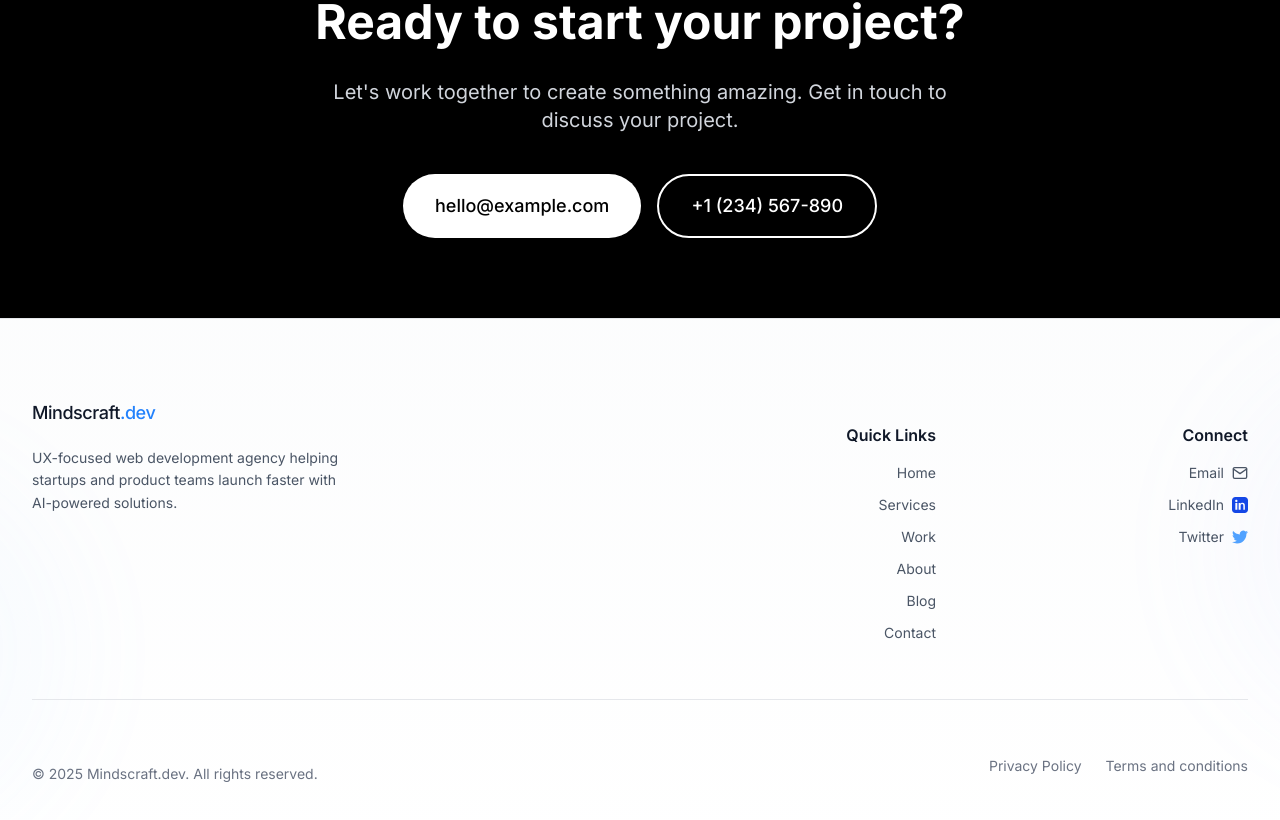
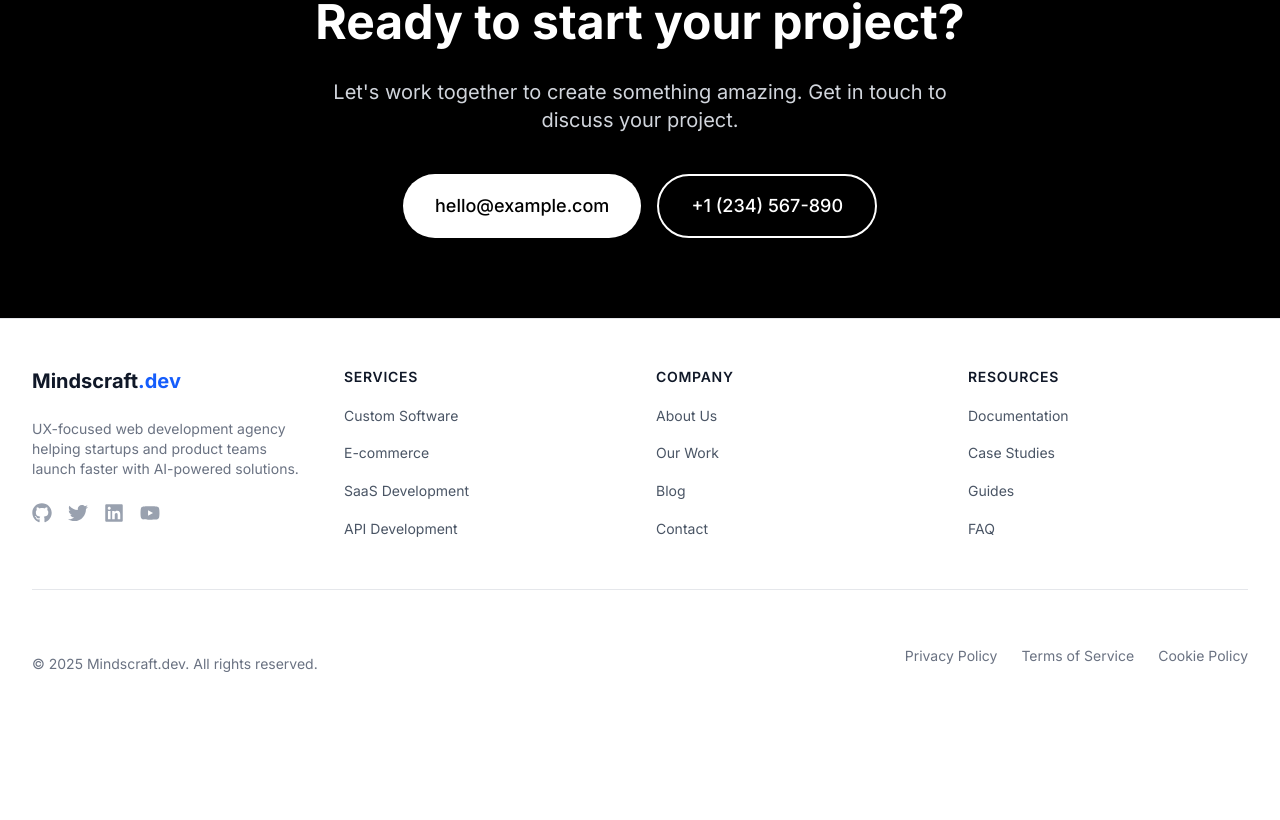
Before and after one commit to MindsCraft/mindscraft.dev, a Next.js app: page / in a window 1280 px wide. Shown: the part 7594-8414 px from the top of the page. After the commit the page ends 8332 px from the top, so only its background shows below. Built offline with nearby package versions, Linux system fonts and the light colour scheme.

Commit message:
feat: updated footer

```diff
--- a/next.config.js
+++ b/next.config.js
@@ -1,7 +1,6 @@
 /** @type {import('next').NextConfig} */
 const nextConfig = {
   images: {
-    domains: ['localhost', 'picsum.photos', 'images.unsplash.com'],
     remotePatterns: [
       {
         protocol: 'https',
@@ -11,6 +10,10 @@ const nextConfig = {
         protocol: 'https',
         hostname: 'images.unsplash.com',
       },
+      {
+        protocol: 'http',
+        hostname: 'localhost',
+      },
     ],
   },
   // Ensure meta tags are properly generated
--- a/scripts/generate-sitemap.js
+++ b/scripts/generate-sitemap.js
@@ -1,5 +1,9 @@
-const fs = require('fs');
-const path = require('path');
+import fs from 'fs';
+import path from 'path';
+import { fileURLToPath } from 'url';
+
+const __filename = fileURLToPath(import.meta.url);
+const __dirname = path.dirname(__filename);
 
 // Get base URL from environment or use default
 const baseUrl = (process.env.NEXT_PUBLIC_SITE_URL || 'https://typewriting.ai').replace(/\/$/, '');
@@ -12,13 +16,48 @@ const pages = [
     changeFrequency: 'daily',
     priority: 1,
   },
-  // Add other pages as needed
-  // {
-  //   url: '/about',
-  //   lastModified: new Date(),
-  //   changeFrequency: 'monthly',
-  //   priority: 0.8,
-  // },
+  {
+    url: '/about',
+    lastModified: new Date(),
+    changeFrequency: 'monthly',
+    priority: 0.8,
+  },
+  {
+    url: '/blog',
+    lastModified: new Date(),
+    changeFrequency: 'weekly',
+    priority: 0.9,
+  },
+  {
+    url: '/contact',
+    lastModified: new Date(),
+    changeFrequency: 'monthly',
+    priority: 0.7,
+  },
+  {
+    url: '/services',
+    lastModified: new Date(),
+    changeFrequency: 'monthly',
+    priority: 0.8,
+  },
+  {
+    url: '/work',
+    lastModified: new Date(),
+    changeFrequency: 'weekly',
+    priority: 0.9,
+  },
+  {
+    url: '/privacy-policy',
+    lastModified: new Date(),
+    changeFrequency: 'yearly',
+    priority: 0.5,
+  },
+  {
+    url: '/terms-and-conditions',
+    lastModified: new Date(),
+    changeFrequency: 'yearly',
+    priority: 0.5,
+  },
 ];
 
 // Generate sitemap XML
--- a/src/app/home/Work.tsx
+++ b/src/app/home/Work.tsx
@@ -14,7 +14,7 @@ export default function Work() {
               <Link href={`/work/${project.id}`}>
                 <div className="relative h-[60vh] w-full overflow-hidden rounded-2xl">
                   <Image
-                    src={project.images[0]}
+                    src={project.images?.[0] || project.image}
                     alt={project.title}
                     fill
                     className="object-cover group-hover:scale-105 transition-transform duration-300"
--- a/src/app/layout.tsx
+++ b/src/app/layout.tsx
@@ -2,7 +2,7 @@ import type { Metadata, Viewport } from "next";
 import { Inter, JetBrains_Mono } from "next/font/google";
 import "@/styles/globals.css";
 import Header from "@/components/layout/header";
-import Footer from "@/components/layout/footer";
+import Footer from "@/components/layout/Footer";
 import React from "react";
 import { Providers } from "@/components/providers";
 // Import the client-side Google Analytics wrapper
--- a/src/components/layout/footer.tsx
+++ b/src/components/layout/footer.tsx
@@ -1,163 +1,131 @@
 "use client";
 
 import Link from 'next/link';
-import { motion } from 'framer-motion';
-import { FaYoutube, FaGithub, FaDiscord, FaBook } from 'react-icons/fa';
-import { FiMail } from 'react-icons/fi';
+import { FaGithub, FaTwitter, FaLinkedin, FaYoutube } from 'react-icons/fa';
+
+type FooterLink = {
+  title: string;
+  href: string;
+  external?: boolean;
+};
+
+const products: FooterLink[] = [
+  { title: 'Web Development', href: '/services/web-development' },
+  { title: 'UI/UX Design', href: '/services/design' },
+  { title: 'Mobile Apps', href: '/services/mobile' },
+  { title: 'AI Solutions', href: '/services/ai' },
+];
+
+const services: FooterLink[] = [
+  { title: 'Custom Software', href: '/services/custom-software' },
+  { title: 'E-commerce', href: '/services/ecommerce' },
+  { title: 'SaaS Development', href: '/services/saas' },
+  { title: 'API Development', href: '/services/api' },
+];
+
+const company: FooterLink[] = [
+  { title: 'About Us', href: '/about' },
+  { title: 'Our Work', href: '/work' },
+  { title: 'Blog', href: '/blog' },
+  { title: 'Contact', href: '/contact' },
+];
+
+const resources: FooterLink[] = [
+  { title: 'Documentation', href: '/docs', external: true },
+  { title: 'Case Studies', href: '/case-studies' },
+  { title: 'Guides', href: '/guides' },
+  { title: 'FAQ', href: '/faq' },
+];
+
+const linkGroups = [
+  { title: 'Services', links: services },
+  { title: 'Company', links: company },
+  { title: 'Resources', links: resources },
+];
 
 export default function Footer() {
-  const scrollToSection = (sectionId: string) => {
-    const element = document.getElementById(sectionId);
-    if (element) {
-      element.scrollIntoView({ behavior: 'smooth' });
-    }
-  };
+  const currentYear = new Date().getFullYear();
+
+  const renderLinks = (title: string, links: FooterLink[]) => (
+    <div className="space-y-4">
+      <h3 className="text-sm font-semibold text-gray-900 uppercase tracking-wider">
+        {title}
+      </h3>
+      <ul className="space-y-3">
+        {links.map((link) => (
+          <li key={link.href}>
+            <Link
+              href={link.href}
+              target={link.external ? '_blank' : '_self'}
+              rel={link.external ? 'noopener noreferrer' : ''}
+              className="text-sm text-gray-600 hover:text-gray-900 transition-colors"
+            >
+              {link.title}
+            </Link>
+          </li>
+        ))}
+      </ul>
+    </div>
+  );
 
   return (
-    <footer className="w-full border-t border-gray-200 py-20 mt-auto bg-white relative overflow-hidden">
-      {/* Decorative elements */}
-      <div className="absolute inset-0 bg-gradient-to-b from-gray-50 to-white opacity-50 pointer-events-none"></div>
-      <div className="absolute top-0 left-0 w-full h-full overflow-hidden opacity-5 pointer-events-none">
-        <div className="absolute top-1/4 -left-1/4 w-96 h-96 bg-blue-300 rounded-full filter blur-3xl"></div>
-        <div className="absolute bottom-1/4 -right-1/4 w-96 h-96 bg-indigo-300 rounded-full filter blur-3xl"></div>
-      </div>
-
-      <div className="relative max-w-7xl mx-auto px-4 sm:px-6 lg:px-8">
-        <motion.div
-          initial={{ opacity: 0, y: 20 }}
-          whileInView={{ opacity: 1, y: 0 }}
-          viewport={{ once: true }}
-          transition={{ duration: 0.6 }}
-          className="grid grid-cols-1 md:grid-cols-4 gap-8"
-        >
-          <motion.div
-            initial={{ opacity: 0, y: 20 }}
-            whileInView={{ opacity: 1, y: 0 }}
-            viewport={{ once: true }}
-            transition={{ duration: 0.6, delay: 0.1 }}
-            className="space-y-5 md:col-span-2"
-          >
-            <motion.div
-              whileHover={{ scale: 1.02 }}
-              transition={{ type: 'spring', stiffness: 400, damping: 10 }}
-              className="flex items-center"
-            >
-              <div className="text-lg font-medium tracking-tight text-gray-900 group-hover:text-gray-800 transition-colors duration-200">
-                Mindscraft<span className="text-[#2382fc] group-hover:text-blue-700 transition-colors duration-200">.dev</span>
-              </div>
-            </motion.div>
-            <p className="text-sm text-gray-600 max-w-xs leading-relaxed">
+    <footer className="bg-white border-t border-gray-200">
+      <div className="max-w-7xl mx-auto px-4 sm:px-6 lg:px-8 py-12">
+        <div className="grid grid-cols-1 sm:grid-cols-2 lg:grid-cols-4 gap-8">
+          <div className="space-y-6">
+            <div className="flex items-center">
+              <span className="text-xl font-bold text-gray-900">
+                Mindscraft<span className="text-blue-600">.dev</span>
+              </span>
+            </div>
+            <p className="text-sm text-gray-500 max-w-xs">
               UX-focused web development agency helping startups and product teams launch faster with AI-powered solutions.
             </p>
             <div className="flex gap-4">
-              {/* Add social icons if needed */}
+              <a href="https://github.com" target="_blank" rel="noopener noreferrer" className="text-gray-400 hover:text-gray-500">
+                <span className="sr-only">GitHub</span>
+                <FaGithub className="h-5 w-5" />
+              </a>
+              <a href="https://twitter.com" target="_blank" rel="noopener noreferrer" className="text-gray-400 hover:text-gray-500">
+                <span className="sr-only">Twitter</span>
+                <FaTwitter className="h-5 w-5" />
+              </a>
+              <a href="https://linkedin.com" target="_blank" rel="noopener noreferrer" className="text-gray-400 hover:text-gray-500">
+                <span className="sr-only">LinkedIn</span>
+                <FaLinkedin className="h-5 w-5" />
+              </a>
+              <a href="https://youtube.com" target="_blank" rel="noopener noreferrer" className="text-gray-400 hover:text-gray-500">
+                <span className="sr-only">YouTube</span>
+                <FaYoutube className="h-5 w-5" />
+              </a>
             </div>
-          </motion.div>
+          </div>
 
-          <motion.div
-            initial={{ opacity: 0, y: 20 }}
-            whileInView={{ opacity: 1, y: 0 }}
-            viewport={{ once: true }}
-            transition={{ duration: 0.6, delay: 0.2 }}
-            className="md:text-right"
-          >
-            <h3 className="text-base font-medium mb-4 md:font-semibold text-gray-900">Quick Links</h3>
-            <ul className="space-y-3">
-              {[
-                { name: "Home", href: "/" },
-                { name: "Services", href: "/services" },
-                { name: "Work", href: "/work" },
-                { name: "About", href: "/about" },
-                { name: "Blog", href: "/blog" },
-                { name: "Contact", href: "/contact" },
-              ].map((item, index) => (
-                <motion.li
-                  key={item.name}
-                  initial={{ opacity: 0, x: -10 }}
-                  whileInView={{ opacity: 1, x: 0 }}
-                  viewport={{ once: true }}
-                  transition={{ duration: 0.3, delay: 0.3 + (index * 0.1) }}
-                  whileHover={{ x: -5, scale: 1.02 }}
-                >
-                  <Link
-                    href={item.href}
-                    className="text-sm text-gray-600 hover:text-[#2382fc] transition-colors duration-200 group"
-                  >
-                    <div className="flex items-center justify-end gap-2">
-                      <span>{item.name}</span>
-                    </div>
-                  </Link>
-                </motion.li>
-              ))}
-            </ul>
-          </motion.div>
+          {linkGroups.map((group, index) => (
+            <div key={index}>
+              {renderLinks(group.title, group.links)}
+            </div>
+          ))}
+        </div>
 
-          <motion.div
-            initial={{ opacity: 0, y: 20 }}
-            whileInView={{ opacity: 1, y: 0 }}
-            viewport={{ once: true }}
-            transition={{ duration: 0.6, delay: 0.3 }}
-            className="md:text-right"
-          >
-            <h3 className="text-base font-medium mb-4 md:font-semibold text-gray-900">Connect</h3>
-            <ul className="space-y-3">
-              {[
-                {
-                  name: "Email",
-                  href: "mailto:hello@mindscraft.dev",
-                  icon: <FiMail className="h-4 w-4 transition-all duration-200 group-hover:scale-125" />
-                },
-                {
-                  name: "LinkedIn",
-                  href: "https://linkedin.com/company/mindscraft",
-                  icon: <svg className="h-4 w-4 text-blue-700 transition-all duration-200 group-hover:scale-125" fill="currentColor" viewBox="0 0 24 24"><path d="M19 0h-14c-2.761 0-5 2.239-5 5v14c0 2.761 2.239 5 5 5h14c2.762 0 5-2.239 5-5v-14c0-2.761-2.238-5-5-5zm-11 19h-3v-10h3v10zm-1.5-11.268c-.966 0-1.75-.784-1.75-1.75s.784-1.75 1.75-1.75 1.75.784 1.75 1.75-.784 1.75-1.75 1.75zm13.5 11.268h-3v-5.604c0-1.337-.025-3.063-1.868-3.063-1.868 0-2.154 1.459-2.154 2.967v5.7h-3v-10h2.881v1.367h.041c.401-.761 1.379-1.563 2.841-1.563 3.039 0 3.6 2.001 3.6 4.601v5.595z"/></svg>
-                },
-                {
-                  name: "Twitter",
-                  href: "https://twitter.com/mindscraft",
-                  icon: <svg className="h-4 w-4 text-blue-400 transition-all duration-200 group-hover:scale-125" fill="currentColor" viewBox="0 0 24 24"><path d="M24 4.557a9.93 9.93 0 0 1-2.828.775 4.932 4.932 0 0 0 2.165-2.724c-.951.564-2.005.974-3.127 1.195a4.92 4.92 0 0 0-8.384 4.482c-4.086-.205-7.713-2.164-10.141-5.144a4.822 4.822 0 0 0-.666 2.475c0 1.708.87 3.216 2.188 4.099a4.904 4.904 0 0 1-2.229-.616c-.054 2.281 1.581 4.415 3.949 4.89a4.936 4.936 0 0 1-2.224.084c.627 1.956 2.444 3.377 4.6 3.417a9.867 9.867 0 0 1-6.102 2.104c-.396 0-.787-.023-1.175-.069a13.945 13.945 0 0 0 7.548 2.212c9.057 0 14.009-7.513 14.009-14.009 0-.213-.005-.425-.014-.636A10.012 10.012 0 0 0 24 4.557z"/></svg>
-                }
-              ].map((item, index) => (
-                <motion.li
-                  key={item.name}
-                  initial={{ opacity: 0, x: -10 }}
-                  whileInView={{ opacity: 1, x: 0 }}
-                  viewport={{ once: true }}
-                  transition={{ duration: 0.3, delay: 0.4 + (index * 0.1) }}
-                  whileHover={{ x: -5, scale: 1.02 }}
-                >
-                  <a
-                    href={item.href}
-                    target="_blank"
-                    rel="noopener noreferrer"
-                    className="text-sm text-gray-600 hover:text-[#2382fc] transition-colors duration-200 group"
-                  >
-                    <div className="flex items-center justify-end gap-2">
-                      <span>{item.name}</span>
-                      {item.icon}
-                    </div>
-                  </a>
-                </motion.li>
-              ))}
-            </ul>
-          </motion.div>
-        </motion.div>
-
-        <motion.div
-          initial={{ opacity: 0, y: 20 }}
-          whileInView={{ opacity: 1, y: 0 }}
-          viewport={{ once: true }}
-          transition={{ duration: 0.6, delay: 0.5 }}
-          className="border-t border-gray-200 mt-14 pt-8 flex flex-col md:flex-row justify-between items-center"
-        >
-          <p className="text-sm text-gray-500">
-            &copy; {new Date().getFullYear()} Mindscraft.dev. All rights reserved.
-          </p>
-          <div className="flex gap-6 mt-4 md:mt-0">
-            <Link href="/privacy-policy" className="text-sm text-gray-500 hover:text-[#2382fc] transition-colors duration-200">Privacy Policy</Link>
-            <Link href="/terms-and-conditions" className="text-sm text-gray-500 hover:text-[#2382fc] transition-colors duration-200">Terms and conditions</Link>
+        <div className="mt-12 pt-8 border-t border-gray-200">
+          <div className="flex flex-col md:flex-row justify-between items-center">
+            <p className="text-sm text-gray-500">
+              &copy; {currentYear} Mindscraft.dev. All rights reserved.
+            </p>
+            <div className="mt-4 md:mt-0 flex space-x-6">
+              <Link href="/privacy" className="text-sm text-gray-500 hover:text-gray-700">
+                Privacy Policy
+              </Link>
+              <Link href="/terms" className="text-sm text-gray-500 hover:text-gray-700">
+                Terms of Service
+              </Link>
+              <Link href="/cookies" className="text-sm text-gray-500 hover:text-gray-700">
+                Cookie Policy
+              </Link>
+            </div>
           </div>
-        </motion.div>
+        </div>
       </div>
     </footer>
   );
```
Also changed, not shown: src/components/layout/header.tsx (+2 -32 lines), src/components/theme-context.tsx (+5 -20 lines), src/components/theme-toggle.tsx (deleted, +0 -67 lines), 1 other file (tests, documents, lock files or other folders).
